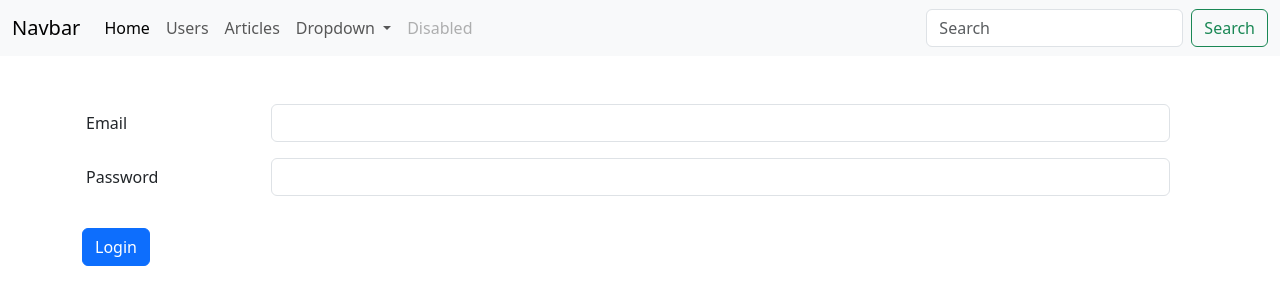
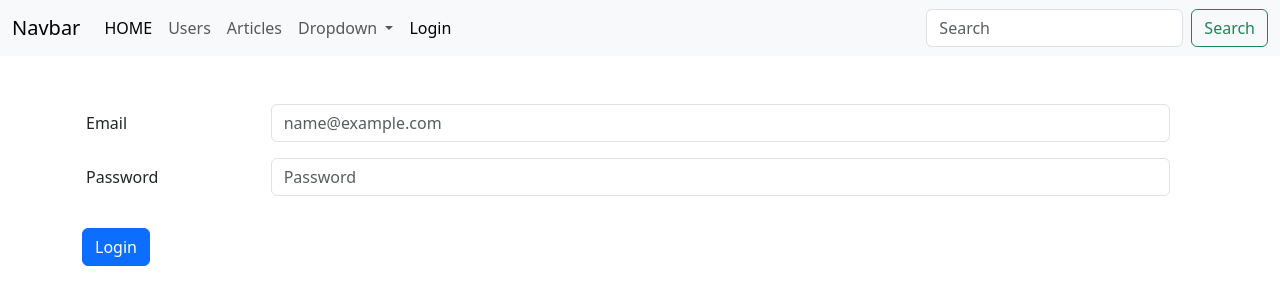
Before and after one commit to DmitriyNizhn/flask, a Flask app: page /login in a window 1280 px wide. Shown: the top 305 px of the page. Run offline with Flask 2, Linux system fonts and the light colour scheme; some libraries are stand-ins or nearby versions.

Commit message:
lesson 3 done

```diff
--- a/blog/app.py
+++ b/blog/app.py
@@ -1,33 +1,40 @@
 from os import getenv, path
 
 from flask import Flask
-from json import load
 
-from flask_sqlalchemy import SQLAlchemy
+from .extension import db, login_manager
 
 from blog.auth.views import auth
 from blog.article.views import article
+from blog.main.views import main
+from .models import User
 from blog.user.views import user
 
-CONF_PATH = getenv('CONF_PATH', path.join('../conf.json'))
-
-db = SQLAlchemy()
+base_dir = path.abspath(path.dirname(__file__))
 
 
 def create_app() -> Flask:
     app = Flask(__name__)
-    # app.config.from_file(CONF_PATH, load)
     app.config['SECRET_KEY'] = 'cu@jp62kq@_=fkzg5xkl@v_zr-(g4o8pz@k6d4zd-tc@mj+b)u'
     app.config['SQLALCHEMY_TRACK_MODIFICATION'] = False
-    app.config['SQLALCHEMY_DATABASE_URI'] = 'sqlite:///db.sqlite'
+    app.config['SQLALCHEMY_DATABASE_URI'] = 'sqlite:///' + path.join(base_dir, 'app.db')
 
-    db.init_app(app)
-    from .models import User
+    register_extensions(app)
     register_blueprints(app)
     return app
 
+def register_extensions(app):
+    db.init_app(app)
+
+    login_manager.login_view = 'auth.login'
+    login_manager.init_app(app)
+
+    @login_manager.user_loader
+    def load_user(user_id):
+        return User.query.get(int(user_id))
 
 def register_blueprints(app: Flask):
     app.register_blueprint(user)
     app.register_blueprint(article)
     app.register_blueprint(auth)
+    app.register_blueprint(main)
--- a/blog/auth/views.py
+++ b/blog/auth/views.py
@@ -1,14 +1,14 @@
 from flask import Blueprint, render_template, request, flash, redirect, url_for
-from flask_login import login_user
+from flask_login import login_user, logout_user, login_required
 from werkzeug.exceptions import NotFound
 from werkzeug.security import check_password_hash
+
 
 auth = Blueprint('auth', __name__, static_folder='../static')
 
 
 @auth.route('/login', methods=['POST', 'GET'])
 def login():
-
     if request.method == 'GET':
         return render_template(
             "auth/login.html"
@@ -20,11 +20,14 @@ def login():
     user = User.query.filter_by(email=email).first()
 
     if not user or not check_password_hash(user.password, password):
-        flash("Check your login details")
-        return redirect(url_for(".login"))
+        flash('Check your login details')
+        return redirect(url_for('.login'))
     login_user(user)
-    return redirect(url_for("user.get_user", pk=user.id))
+    return redirect(url_for('user.get_user', pk=user.id))
+
 
 @auth.route('/logout')
+@login_required
 def logout():
-    return '13'
+    logout_user()
+    return redirect(url_for('.login'))
--- /dev/null
+++ b/blog/extension.py
@@ -0,0 +1,5 @@
+from flask_sqlalchemy import SQLAlchemy
+from flask_login import LoginManager
+
+db = SQLAlchemy()
+login_manager = LoginManager()
--- a/blog/templates/auth/login.html
+++ b/blog/templates/auth/login.html
@@ -15,13 +15,13 @@
         <div class="mb-3 row">
             <label for="email" class="col-sm-2 col-form-label">Email</label>
             <div class="col-sm-10">
-                <input type="email" class="form-control" id="email">
+                <input type="email" class="form-control" id="exampleFormControlInput1" placeholder="name@example.com" name="email">
             </div>
         </div>
         <div class="mb-3 row">
             <label for="password" class="col-sm-2 col-form-label">Password</label>
             <div class="col-sm-10">
-                <input type="password" class="form-control" id="password">
+                <input type="password" class="form-control" id="password" placeholder="Password" name="password">
             </div>
         </div>
         <div class="col-auto">
--- a/blog/templates/navbar.html
+++ b/blog/templates/navbar.html
@@ -8,7 +8,7 @@
         <div class="collapse navbar-collapse" id="navbarSupportedContent">
             <ul class="navbar-nav me-auto mb-2 mb-lg-0">
                 <li class="nav-item">
-                    <a class="nav-link active" aria-current="page" href="#">Home</a>
+                    <a class="nav-link active" aria-current="page" href="{{ url_for('main.main_page')}}">HOME</a>
                 </li>
                 <li class="nav-item">
                     <a class="nav-link" href="{{ url_for('user.user_list')}}">Users</a>
@@ -30,9 +30,15 @@
                         <li><a class="dropdown-item" href="#">Something else here</a></li>
                     </ul>
                 </li>
-                <li class="nav-item">
-                    <a class="nav-link disabled">Disabled</a>
-                </li>
+                {% if current_user.is_authenticated %}
+                    <li class="nav-item">
+                        <a class="nav-link active" href="{{ url_for('auth.logout') }}">Logout</a>
+                    </li>
+                {% else %}
+                    <li class="nav-item">
+                        <a class="nav-link active" href="{{ url_for('auth.login') }}">Login</a>
+                    </li>
+                {% endif %}
             </ul>
             <form class="d-flex" role="search">
                 <input class="form-control me-2" type="search" placeholder="Search" aria-label="Search">
--- a/blog/user/views.py
+++ b/blog/user/views.py
@@ -1,4 +1,5 @@
 from flask import Blueprint, render_template
+from flask_login import login_required
 from werkzeug.exceptions import NotFound
 
 user = Blueprint('user', __name__, url_prefix='/users', static_folder='../static')
@@ -12,6 +13,7 @@ USERS = {
 
 
 @user.route('/')
+
 def user_list():
     from ..models import User
     users = User.query.all()
@@ -19,6 +21,7 @@ def user_list():
 
 
 @user.route('/<int:pk>')
+@login_required
 def get_user(pk: int):
     from ..models import User
     user = User.query.filter_by(id=pk).one_or_none()
```
Also changed, not shown: blog/main/views.py (added, +8 -0 lines), blog/app.db (added), blog/db.sqlite (deleted), blog/main/__init__.py (added).
